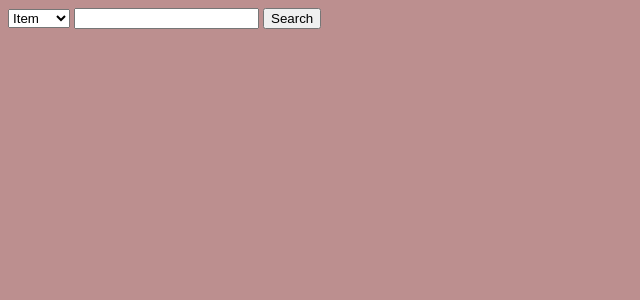
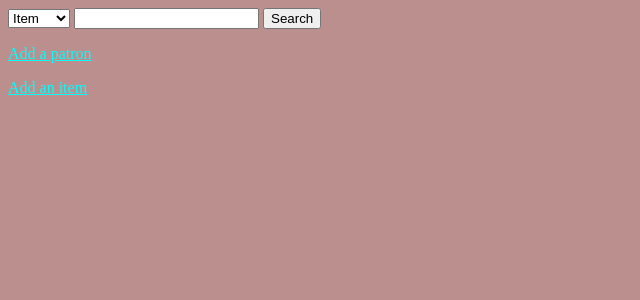
Before and after one commit to jmbiggs/my_library, a Django app: page /catalog/ in a window 1280 px wide. Shown: the top 300 px of the page, without its empty margins (0-640 px from the left). Run offline with Django 3.2, Linux system fonts and the light colour scheme.

Commit message:
item and patron pages now have editable forms

```diff
--- a/catalog/forms.py
+++ b/catalog/forms.py
@@ -1,4 +1,7 @@
 from django import forms
+from django.forms import ModelForm
+
+from .models import Item, Patron, Author
 
 class SearchModeForm(forms.Form):
 	SEARCH_MODES = (
@@ -10,3 +13,15 @@ class SearchModeForm(forms.Form):
 
 class SearchForm(forms.Form):
 	query = forms.CharField(label='', max_length=100, required=False)
+
+class PatronForm(ModelForm):
+	class Meta:
+		model = Patron
+		fields = ['patron_name', 'email']
+
+class ItemForm(ModelForm):
+	class Meta:
+		model = Item
+		fields = ['media_type', 'catalog_id', 'isbn', 'upc', 'condition', 'notes', 'title', 'authors', 'shelf_location', 'publication_date', 'lost', 'api_link']
+
+#, 'aquisition_date', 'last_modified_date',
--- a/catalog/templates/catalog/index.html
+++ b/catalog/templates/catalog/index.html
@@ -105,3 +105,6 @@
 		{% endif %}
 	{% endif %}
 {% endif %}
+
+<p><a href="{% url 'new_patron' %}">Add a patron</a></p>
+<p><a href="{% url 'new_item' %}">Add an item</a></p>
--- a/catalog/urls.py
+++ b/catalog/urls.py
@@ -6,8 +6,14 @@ urlpatterns = [
 	# index
 	url(r'^$', views.index, name='index'),
 
+	# new item record
+	url(r'^item/$', views.new_item, name='new_item'),
+
 	# item record
 	url(r'^item/(?P<item_id>[0-9]+)/$', views.item_record, name='item_record'),
+
+	# new patron record
+	url(r'^patron/$', views.new_patron, name='new_patron'),
 
 	# patron record
 	url(r'^patron/(?P<patron_id>[0-9]+)/$', views.patron_record, name='patron_record'),
--- a/catalog/views.py
+++ b/catalog/views.py
@@ -6,7 +6,7 @@ from django.http import HttpResponse
 from django.shortcuts import get_object_or_404, render
 from django.template import loader
 
-from .forms import SearchModeForm, SearchForm
+from .forms import SearchModeForm, SearchForm, PatronForm, ItemForm
 from .models import Item, Patron, Author, CheckOut
 
 def index(request):
@@ -47,19 +47,41 @@ def index(request):
 
 	return render(request, 'catalog/index.html', context)
 
+def new_item(request):
+	form = ItemForm()
+	context = {'form': form}
+	return render(request, 'catalog/item.html', context)
+
 def item_record(request, item_id):
 	item = get_object_or_404(Item, pk=item_id)
+
+	if item:
+		form = ItemForm(instance=item)
+	else:
+		form = None
+
 	checkouts = CheckOut.objects.filter(item_id=item_id).filter(check_in_date__isnull=True)
 
-	context = {'item': item, 'checkouts': checkouts}
+	context = {'item': item, 'form': form, 'checkouts': checkouts}
 	return render(request, 'catalog/item.html', context)
+
+def new_patron(request):
+	form = PatronForm()
+	context = {'form': form}
+	return render(request, 'catalog/patron_record.html', context)
 
 def patron_record(request, patron_id):
 	patron = get_object_or_404(Patron, pk=patron_id)
+
+	if patron:
+		form = PatronForm(instance=patron)
+	else:
+		form = None
+
 	current_checkouts = CheckOut.objects.filter(patron=patron).filter(check_in_date__isnull=True)
 	old_checkouts = CheckOut.objects.filter(patron=patron).filter(check_in_date__isnull=False)
 
-	context = {'patron': patron, 'current_checkouts': current_checkouts, 'old_checkouts': old_checkouts}
+	context = {'patron': patron, 'form': form, 'current_checkouts': current_checkouts, 'old_checkouts': old_checkouts}
 	return render(request, 'catalog/patron_record.html', context)
 
 # helpers
```
Also changed, not shown: catalog/templates/catalog/item.html (+8 -6 lines), catalog/templates/catalog/patron_record.html (+13 -9 lines).
